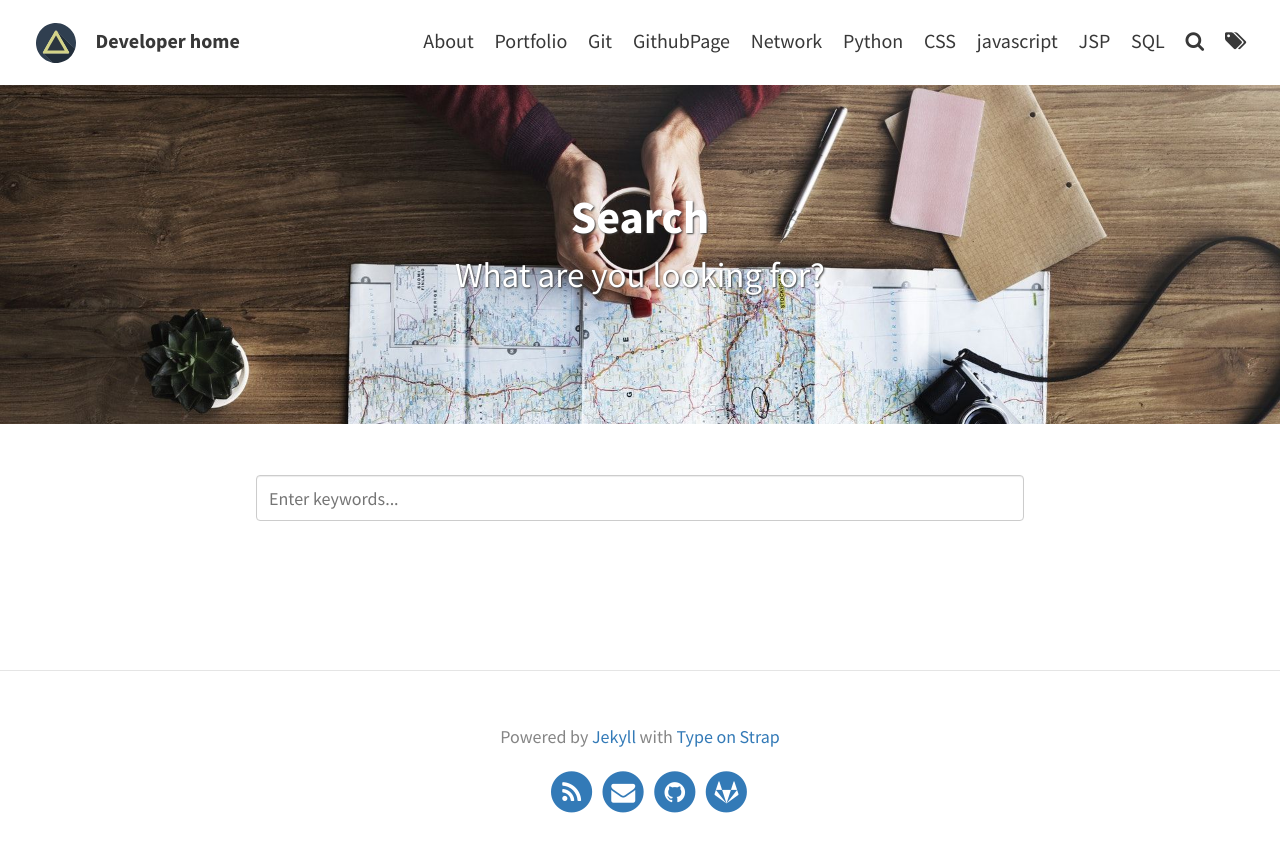
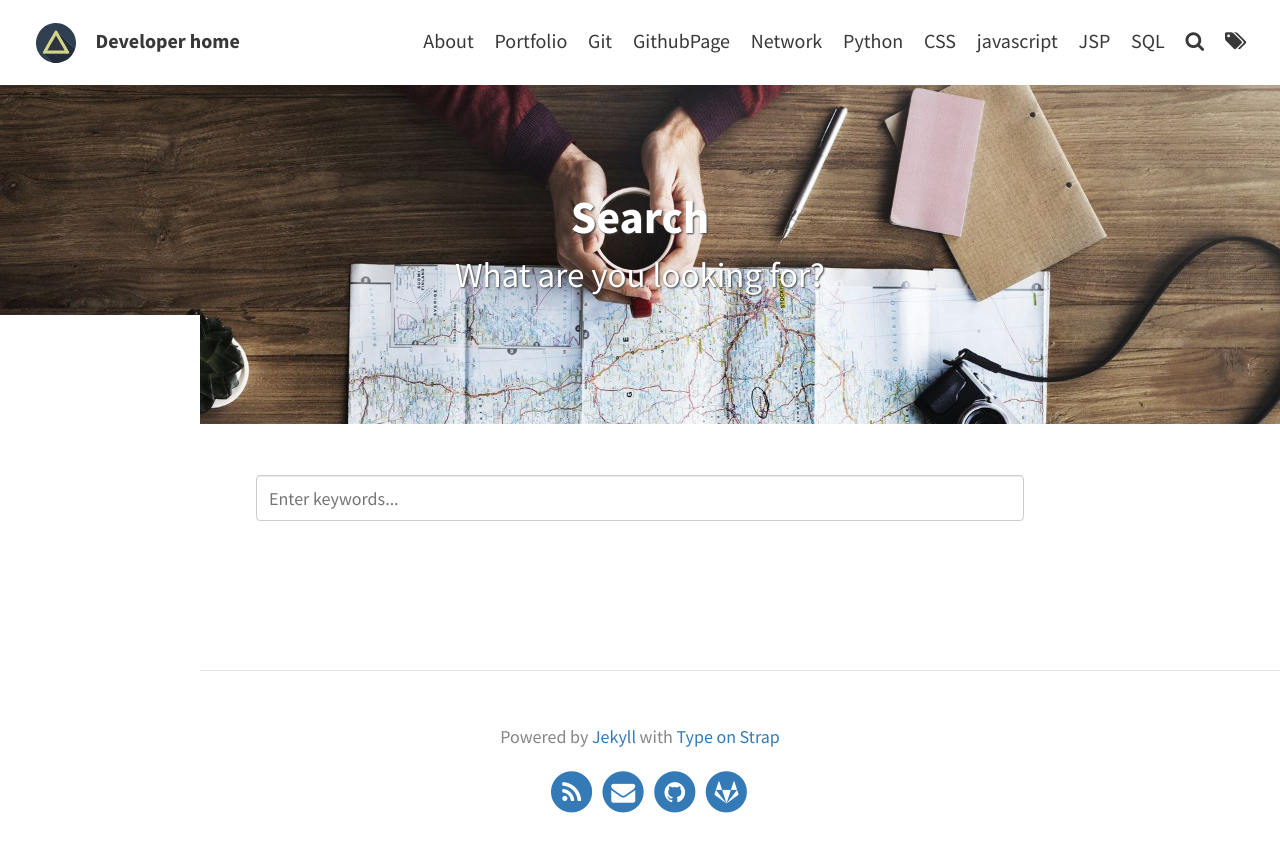
Before and after one commit to gunbin91/gunbin91.github.io, a Jekyll site: the page built from pages/search.html, in a window 1280 px wide. Shown: the top 852 px of the page. Built offline with Jekyll 4.4.1, drawn with Linux system fonts in a browser that asks for light colours.

Commit message:
애드센스 사이드바 테스트

```diff
--- a/_includes/head.html
+++ b/_includes/head.html
@@ -138,15 +138,40 @@ window.addEventListener('copy', function (e){
 </head>
 
 
-<!--애드센스광고-->
+<!--애드센스 상단바 광고-->
 <script async src="https://pagead2.googlesyndication.com/pagead/js/adsbygoogle.js"></script>
-<!-- 디스플레이광고1 -->
 <ins class="adsbygoogle"
-     style="display:block"
+     style="display:block; text-align:center;"
+     data-ad-layout="in-article"
+     data-ad-format="fluid"
      data-ad-client="ca-pub-3365595273165799"
-     data-ad-slot="5504958069"
-     data-ad-format="auto"
-     data-full-width-responsive="true"></ins>
+     data-ad-slot="1457847945"></ins>
 <script>
      (adsbygoogle = window.adsbygoogle || []).push({});
 </script>
+
+
+<!-- 사이드바 만들기-->
+<style>
+.adsens_side {
+  width: 200px;
+  position: fixed;
+  z-index: 1;
+  top: 35%;
+  background: white;
+  overflow-x: hidden;
+  padding: 0;
+}
+</style>
+
+<div class="adsens_side">
+    <script async src="https://pagead2.googlesyndication.com/pagead/js/adsbygoogle.js"></script>
+    <!-- 사이드바1 -->
+    <ins class="adsbygoogle"
+         style="display:inline-block;width:200px;height:500px"
+         data-ad-client="ca-pub-3365595273165799"
+         data-ad-slot="8107850920"></ins>
+    <script>
+         (adsbygoogle = window.adsbygoogle || []).push({});
+    </script>
+</div>
```
